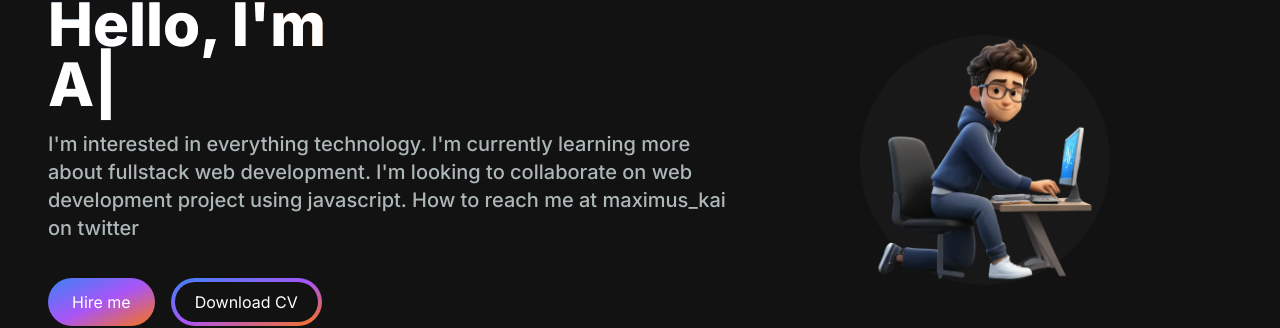
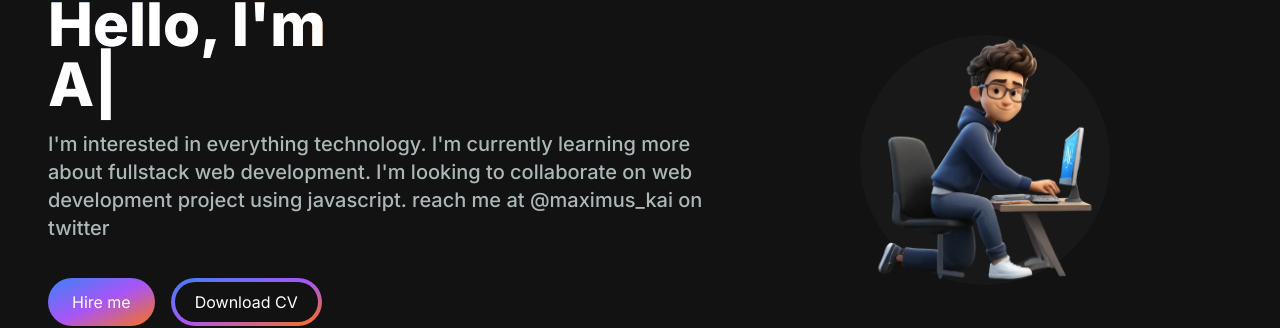
Before and after one commit to maximus-kai/portfolio, a Next.js app: page / in a window 1280 px wide. Shown: the part 150-478 px from the top of the page. Built offline with nearby package versions, Linux system fonts and the light colour scheme.

Commit message:
made some changes to the english in my hero section

```diff
--- a/app/src/components/HeroSection.tsx
+++ b/app/src/components/HeroSection.tsx
@@ -37,7 +37,7 @@ export default function Hero() {
    I&apos;m interested in everything technology.
    I&apos;m currently learning more about fullstack web development.
    I&apos;m looking to collaborate on web development project using javascript.
-   How to reach me at maximus_kai on twitter
+   reach me at @maximus_kai on twitter
           </p>
           <div>
             <button className='px-6 py-3 w-full sm:w-fit rounded-full mr-4 bg-gradient-to-br from-blue-500 via-purple-500 to-orange-500 hover:bg-slate-800 hover:text-black text-white'>
```
